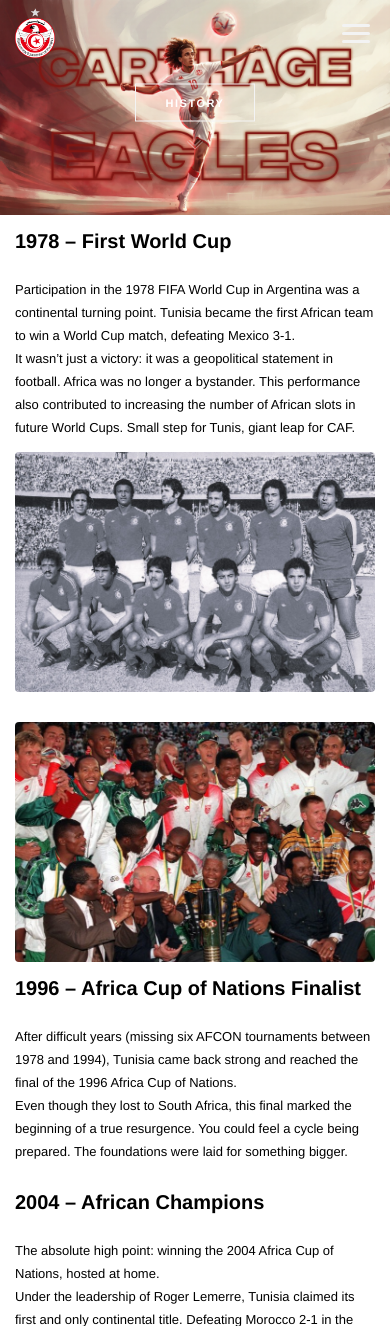
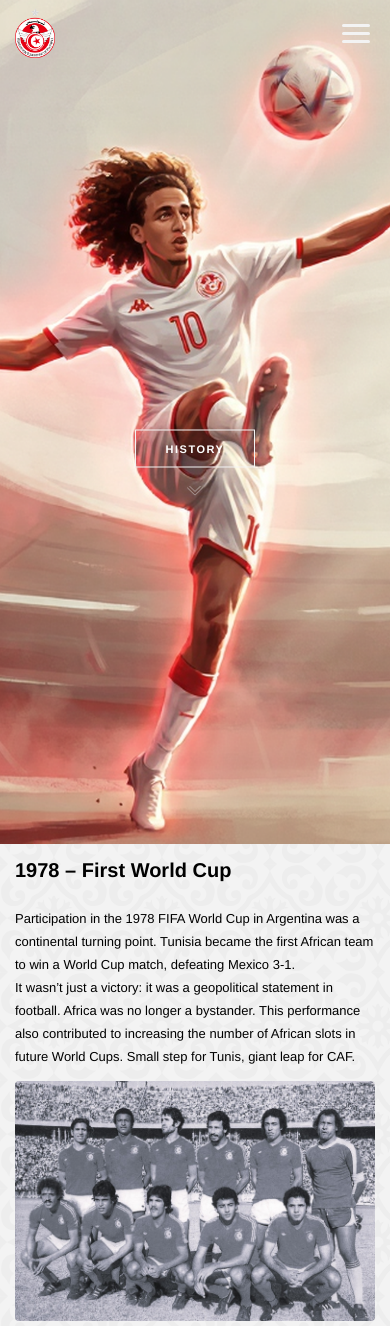
Before and after one commit to Yassine-Ben-Romdhane/web-vanillaphp, a PHP site: page / in a window 390 px wide. Shown: the top 1326 px of the page. Run offline with PHP 8.4, Linux system fonts and the light colour scheme; some libraries are stand-ins or nearby versions.

Commit message:
Pattern and Responsive2

```diff
--- a/index.html
+++ b/index.html
@@ -28,7 +28,10 @@
 
       <!-- Hero -->
       <div class="hero">
-        <img class="plan-de-travail" src="img/BGCE.png" alt="Hero background" />
+        <picture>
+          <source media="(max-aspect-ratio: 3/2)" srcset="img/BGCE-responsive.png" />
+          <img class="plan-de-travail" src="img/BGCE.png" alt="Hero background" />
+        </picture>
         <div class="hero-content">
           <button class="button"><div class="text-wrapper">HISTORY</div></button>
           <div class="arrow"><img class="img" src="img/arrow.svg" alt="" /></div>
--- a/style.css
+++ b/style.css
@@ -5,6 +5,9 @@
   flex-direction: column;
   min-height: 100vh;
   overflow-x: hidden;
+  background-image: url('img/Pattern.svg');
+  background-repeat: repeat;
+  background-size: 108px 108px;
 }
 
 /* ===== NAVBAR ===== */
@@ -79,13 +82,13 @@
 .home-page .hero {
   position: relative;
   width: 100%;
+  height: 100vh;
   overflow: hidden;
 }
 
 .home-page .plan-de-travail {
   width: 100%;
-  height: auto;
-  max-height: 795px;
+  height: 100%;
   object-fit: cover;
   display: block;
 }
@@ -202,6 +205,9 @@
   padding: 15px 30px;
   box-sizing: border-box;
   margin-top: auto;
+  background-image: url('img/Pattern2.svg');
+  background-repeat: repeat;
+  background-size: 108px 108px;
 }
 
 .home-page .frame-2 {
```
Also changed, not shown: img/BGCE-responsive.png (added), img/Pattern2.svg (renamed from img/Pattern 2.svg).
